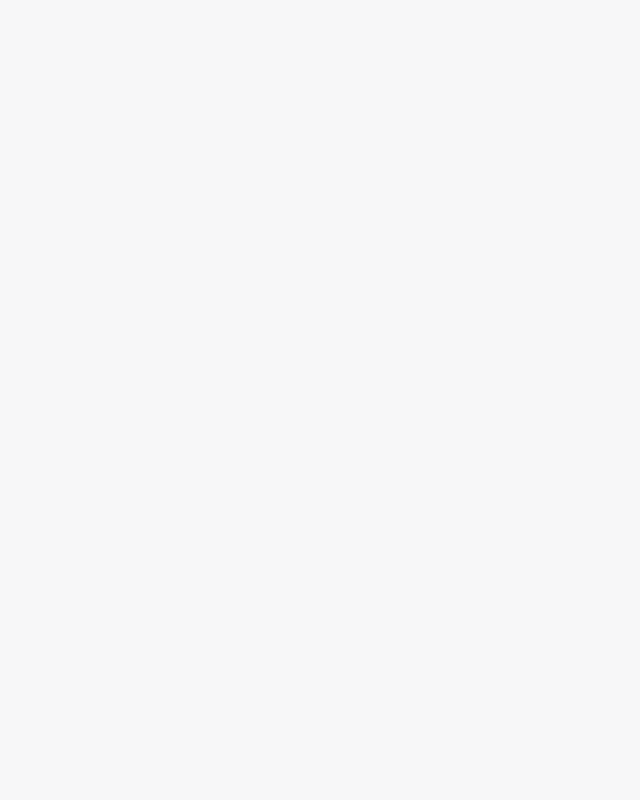
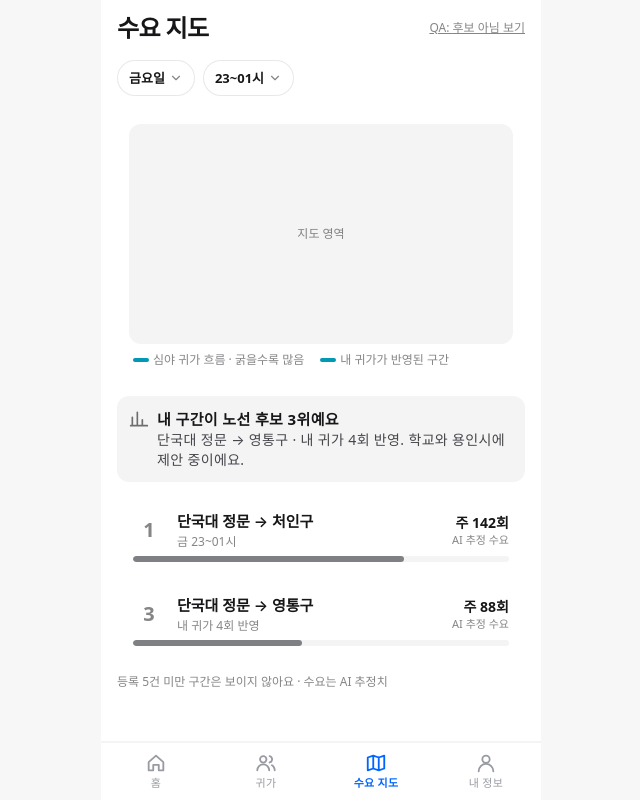
Before and after one commit to owlly-team/owlly-client, a React (Vite) app: page /demand-map in a window 1280 px wide. Before the commit this address had no page. Shown: the whole page, without its empty margins (319-959 px from the left). Built offline with nearby package versions, Linux system fonts and the light colour scheme; a web font is replaced by a local one.

Commit message:
feat: 수요지도탭 화면 추가

```diff
--- /dev/null
+++ b/src/features/demand/components/RouteRankRow.jsx
@@ -0,0 +1,41 @@
+export default function RouteRankRow({
+  rank,
+  title,
+  subtitle,
+  demand,
+  demandLabel = "AI 추정 수요",
+  progress = 0,
+  className = "",
+}) {
+  const isRanked = rank !== "–";
+
+  return (
+    <div
+      className={`flex w-full flex-col gap-1.5 rounded-12 bg-background-normal px-4 py-3 ${className}`}
+    >
+      <div className="flex items-center gap-3">
+        <span
+          className={`w-8 shrink-0 text-center text-heading2 font-bold ${
+            isRanked ? "text-label-alternative" : "text-label-disable"
+          }`}
+        >
+          {rank}
+        </span>
+        <div className="flex flex-1 flex-col gap-0.5">
+          <p className="text-body2 font-semibold text-label-normal">{title}</p>
+          <p className="text-caption1 text-label-alternative">{subtitle}</p>
+        </div>
+        <div className="flex flex-col items-end">
+          <span className="text-label1 font-bold text-label-normal">{demand}</span>
+          <span className="text-caption2 text-label-alternative">{demandLabel}</span>
+        </div>
+      </div>
+      <div className="h-1.5 w-full overflow-hidden rounded-full bg-fill-normal">
+        <div
+          className="h-full rounded-full bg-label-alternative"
+          style={{ width: `${progress}%` }}
+        />
+      </div>
+    </div>
+  );
+}
--- /dev/null
+++ b/src/features/demand/pages/DemandMap.jsx
@@ -0,0 +1,102 @@
+import { useState } from "react";
+import FilterChip from "../../../shared/components/FilterChip";
+import InfoBox from "../../../shared/components/InfoBox";
+import BottomTabBar from "../../../shared/components/BottomTabBar";
+import MapPlaceholder from "../components/MapPlaceholder";
+import RouteRankRow from "../components/RouteRankRow";
+import iconStatBars from "../../../assets/icons/stat-bars.svg";
+
+const DAY_OPTIONS = ["금요일", "토요일", "일요일", "월요일", "화요일", "수요일", "목요일"];
+const TIME_OPTIONS = ["23~01시", "21~23시", "00~02시"];
+
+const MOCK_DATA = {
+  isCandidate: {
+    day: "금요일",
+    time: "23~01시",
+    myRoute: "단국대 정문 → 영통구",
+    message: {
+      title: "내 구간이 노선 후보 3위예요",
+      description: "단국대 정문 → 영통구 · 내 귀가 4회 반영. 학교와 용인시에 제안 중이에요.",
+    },
+    routes: [
+      { rank: 1, title: "단국대 정문 → 처인구", subtitle: "금 23~01시", demand: "주 142회", progress: 72 },
+      { rank: 3, title: "단국대 정문 → 영통구", subtitle: "내 귀가 4회 반영", demand: "주 88회", progress: 45 },
+    ],
+    footnote: "등록 5건 미만 구간은 보이지 않아요 · 수요는 AI 추정치",
+  },
+  notCandidate: {
+    day: "화요일",
+    time: "23~01시",
+    myRoute: "강남역 → 처인구",
+    message: {
+      title: "강남역 → 처인구는 아직 후보가 아니에요",
+      description: "후보까지 주 23회 남았어요. 내 귀가 3회가 반영됐어요.",
+    },
+    routes: [
+      { rank: "–", title: "강남역 → 처인구", subtitle: "후보까지 주 23회 남음", demand: "주 61회", progress: 32 },
+    ],
+    footnote: "막차 선택, 혼자 택시, 매칭 실패도 모두 수요로 기록돼요",
+  },
+};
+
+export default function DemandMap() {
+  const [isCandidate, setIsCandidate] = useState(true);
+  const [day, setDay] = useState(DAY_OPTIONS[0]);
+  const [time, setTime] = useState(TIME_OPTIONS[0]);
+  const [activeTab, setActiveTab] = useState("map");
+
+  const data = isCandidate ? MOCK_DATA.isCandidate : MOCK_DATA.notCandidate;
+
+  const cycle = (list, current, setter) => () => {
+    const next = list[(list.indexOf(current) + 1) % list.length];
+    setter(next);
+  };
+
+  return (
+    <div className="flex flex-1 flex-col justify-between">
+      <div className="flex flex-col gap-4 pt-3">
+        <div className="flex items-center justify-between">
+          <h1 className="text-title3 font-bold tracking-tight text-label-normal">
+            수요 지도
+          </h1>
+          {/* QA 전용: 디자인엔 없는 상태 전환 버튼 — 두 상태를 눈으로 바로 확인하기 위한 목업 토글 */}
+          <button
+            type="button"
+            onClick={() => setIsCandidate((value) => !value)}
+            className="text-caption1 text-label-alternative underline"
+          >
+            QA: {isCandidate ? "후보 아님 보기" : "후보 보기"}
+          </button>
+        </div>
+
+        <div className="flex gap-2">
+          <FilterChip label={day} onClick={cycle(DAY_OPTIONS, day, setDay)} />
+          <FilterChip label={time} onClick={cycle(TIME_OPTIONS, time, setTime)} />
+        </div>
+
+        <MapPlaceholder
+          legend={["심야 귀가 흐름 · 굵을수록 많음", "내 귀가가 반영된 구간"]}
+        />
+
+        <InfoBox
+          variant="normal"
+          icon={iconStatBars}
+          title={data.message.title}
+          description={data.message.description}
+        />
+
+        <div className="flex flex-col gap-2">
+          {data.routes.map((route) => (
+            <RouteRankRow key={route.title} {...route} />
+          ))}
+        </div>
+
+        <p className="text-caption1 text-label-alternative">{data.footnote}</p>
+      </div>
+
+      <div className="-mx-4 pt-4">
+        <BottomTabBar activeTab={activeTab} onTabChange={setActiveTab} />
+      </div>
+    </div>
+  );
+}
--- a/src/routes/AppRouter.jsx
+++ b/src/routes/AppRouter.jsx
@@ -3,6 +3,7 @@ import Layout from "../shared/layout/Layout";
 import Home from "../features/home/pages/Home";
 import LastTrain from "../features/home/pages/LastTrain";
 import SoloTaxi from "../features/home/pages/SoloTaxi";
+import DemandMap from "../features/demand/pages/DemandMap";
 
 export default function AppRouter() {
   return (
@@ -12,6 +13,7 @@ export default function AppRouter() {
           <Route index element={<Home />} />
           <Route path="last-train" element={<LastTrain />} />
           <Route path="solo-taxi" element={<SoloTaxi />} />
+          <Route path="demand-map" element={<DemandMap />} />
         </Route>
       </Routes>
     </BrowserRouter>
--- a/src/shared/components/InfoBox.jsx
+++ b/src/shared/components/InfoBox.jsx
@@ -17,12 +17,14 @@ const VARIANT_ICON = {
   negative: iconNegative,
 };
 
-export default function InfoBox({ variant = "accent", title, description, className = "" }) {
+export default function InfoBox({ variant = "accent", icon, title, description, className = "" }) {
+  const resolvedIcon = icon ?? VARIANT_ICON[variant];
+
   return (
     <div
       className={`flex w-full items-start gap-2 rounded-12 p-3 ${VARIANT_CLASSES[variant]} ${className}`}
     >
-      <img src={VARIANT_ICON[variant]} alt="" className="mt-px size-5 shrink-0" />
+      <img src={resolvedIcon} alt="" className="mt-px size-5 shrink-0" />
       <div className="flex flex-col">
         <p className="text-body2 font-semibold tracking-wide text-label-normal">{title}</p>
         {description && (
```
Also changed, not shown: src/assets/icons/stat-bars.svg (added).
